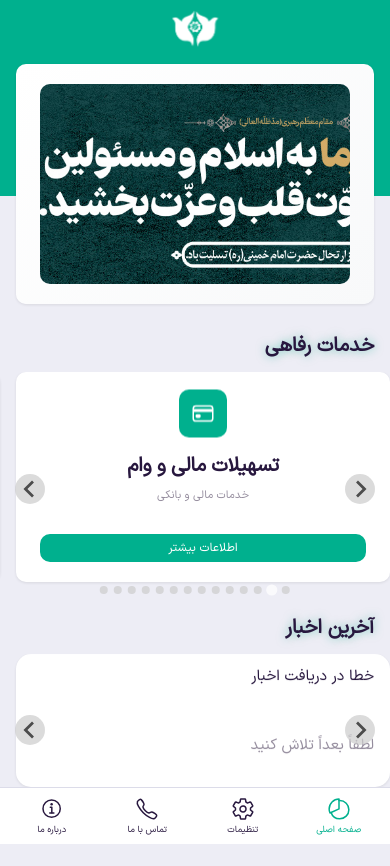
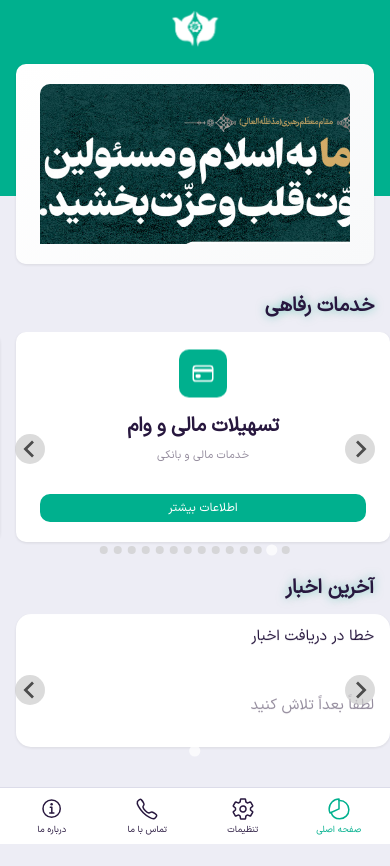
Before and after one commit to ast2019/behesht, a website: page index.html in a window 390 px wide. After the commit the page ends 844 px from the top, so only its background shows below. Drawn offline with nearby package versions, Linux system fonts and the light colour scheme; no server answers.

Commit message:
اصلاح نمایش ریسپانسیو کارت تصویر

```diff
--- a/index.html
+++ b/index.html
@@ -17,6 +17,50 @@
     <link rel="stylesheet" href="assets/css/style.css">
     <link rel="stylesheet" href="assets/css/mobile-effects.css">
     <link rel="manifest" href="__manifest.json">
+    <style>
+        /* اصلاح نمایش ریسپانسیو کارت تصویر */
+        .wallet-card {
+            position: relative;
+            overflow: hidden;
+            border-radius: 10px;
+            box-shadow: 0 1px 3px 0 rgba(0, 0, 0, 0.09);
+        }
+
+        .wallet-card .img-wrapper {
+            width: 100%;
+            height: 200px;
+            position: relative;
+            overflow: hidden;
+        }
+
+        .wallet-card .img-wrapper img {
+            width: 100%;
+            height: 100%;
+            object-fit: cover;
+            object-position: center;
+            border-radius: 10px;
+        }
+
+        /* تنظیمات ریسپانسیو */
+        @media (max-width: 768px) {
+            .wallet-card .img-wrapper {
+                height: 180px;
+            }
+        }
+
+        @media (max-width: 480px) {
+            .wallet-card .img-wrapper {
+                height: 160px;
+            }
+        }
+
+        /* تنظیمات برای حالت landscape موبایل */
+        @media (max-height: 500px) and (orientation: landscape) {
+            .wallet-card .img-wrapper {
+                height: 120px;
+            }
+        }
+    </style>
 </head>
 
 <body>
```
